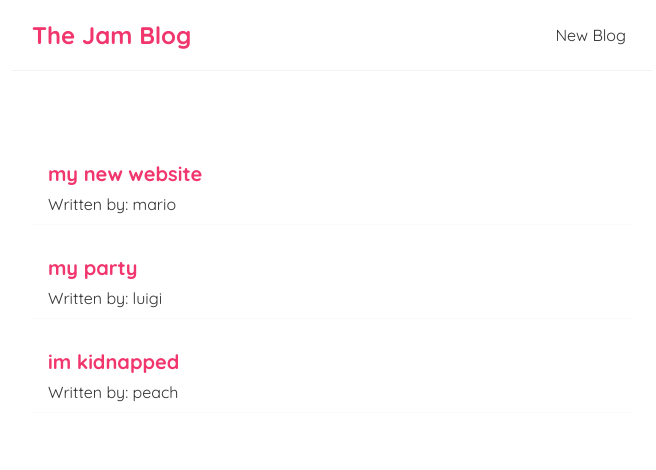
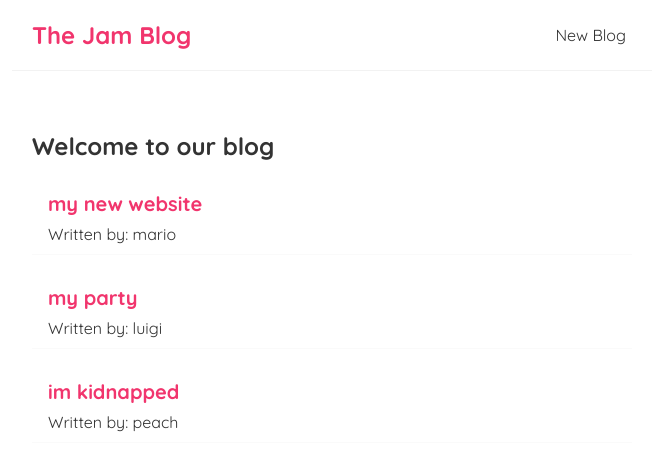
Before and after one commit to LonnieA123/react-micro-blog, a React (Create React App) app in the folder micro-blog/: page / in a window 1280 px wide. Shown: the top 470 px of the page, without its empty margins (308-964 px from the left). Built offline with nearby package versions, Linux system fonts and the light colour scheme.

Commit message:
create blog list component

```diff
--- /dev/null
+++ b/micro-blog/src/Components/BlogList.js
@@ -0,0 +1,15 @@
+const BlogList = ({blogs, title}) => {
+     return (
+         <div>
+             <h2>{title}</h2>
+             {blogs.map((blog)=> (
+                 <div className="blog-preview" key={blog.id}>
+                     <h2>{blog.title}</h2>
+                     <p>Written by: {blog.author}</p>
+                 </div>
+             ))}
+         </div>
+     )
+}
+
+export default BlogList
--- a/micro-blog/src/Components/Home.js
+++ b/micro-blog/src/Components/Home.js
@@ -1,4 +1,5 @@
 import {useState} from "react";
+import BlogList from "./BlogList";
 
 const Home = () => {
 
@@ -9,15 +10,11 @@ const Home = () => {
 
     ]);
 
+    const title = "Welcome to our blog"
 
     return(
  <div className="Home">
-     {blogs.map((blog)=> (
-         <div className={"blog-preview"} key={blog.id}>
-             <h2>{blog.title}</h2>
-             <p>Written by: {blog.author}</p>
-         </div>
-     ))}
+     <BlogList blogs={blogs} title={title}/>
  </div>
     )
 }
```
